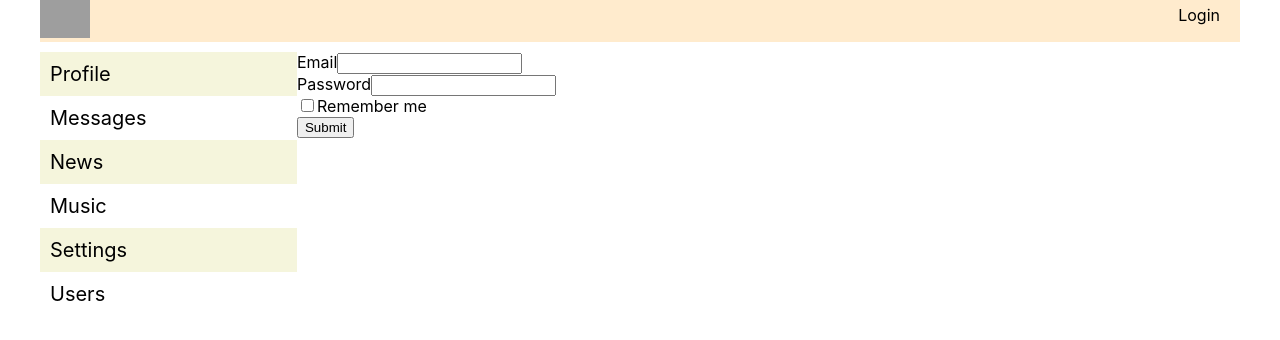
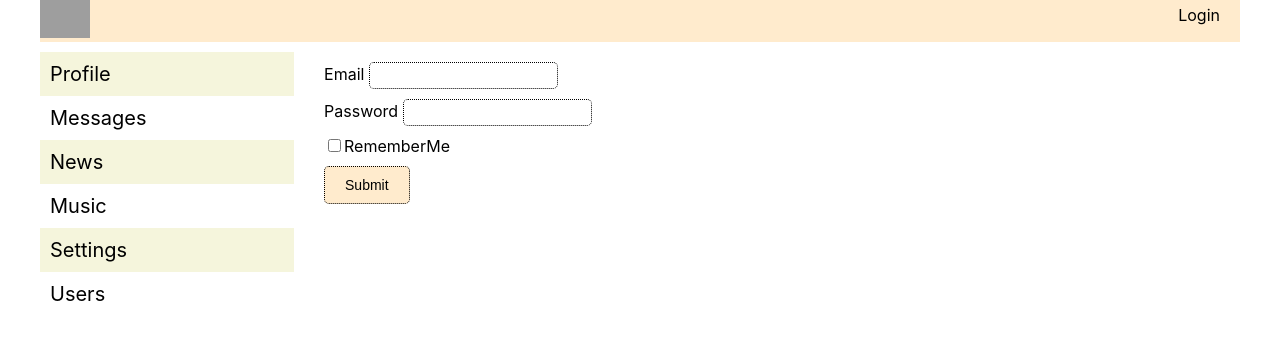
Before and after one commit to slurpgoodsoup/react-start, a React (Create React App) app: page /login in a window 1280 px wide. Shown: the top 340 px of the page. Built offline with nearby package versions, Linux system fonts and the light colour scheme; no server answers; grey boxes are pictures that could not be loaded.

Commit message:
login page

```diff
--- a/src/components/Login/Login.jsx
+++ b/src/components/Login/Login.jsx
@@ -1,7 +1,7 @@
 import React from "react";
-import { Formik } from "formik";
+import { Formik, yupToFormErrors } from "formik";
 import * as Yup from "yup";
-import { Field } from "react-final-form";
+import style from './Login.module.css'
 
 const Login = () => {
   return <div>
@@ -16,64 +16,68 @@ const LoginForm = () => {
     password: Yup.string().required('Required')
   })
 
-  return <Formik
-  initialValues = {{
+  return <div className={style.loginPage}>
+    <Formik
+      initialValues={{
         email: '',
         password: '',
         rememberMe: false
       }}
       validateOnBlur
-    onSubmit={(value) => {console.log(value)}}
+      onSubmit={(value) => console.log(value)}
       validationSchema = {validationSchema}
     >
-
-      {({values, errors, touched, handleChange, handleBlur, isValid, handleSubmit, dirty}) => (
+      {({values, errors, touched, handleChange, handleBlur, handleSubmit, dirty, isValid})=> (
         <div>
 
-          <div>
-            <label htmlFor="email">Email</label>
+        <div className={style.input}>
+          <label>Email </label>
           <input
+          name={'email'}
           type={'email'}
-            name={'email'}
           onChange={handleChange}
           onBlur={handleBlur}
           value={values.email}
           />
-              {touched.email && errors.email && <p>{errors.email}</p>}
+          {touched.email && errors.email && <p className={style.error}>{errors.email}</p>}
         </div>
-
-          <div>
-            <label htmlFor="password">Password</label>
+        <div className={style.input}>
+          <label>Password </label>
           <input
+          name={'password'}
           type={'password'}
-            name={'password'}
           onChange={handleChange}
           onBlur={handleBlur}
           value={values.password}
           />
-              {touched.password && errors.password && <p>{errors.password}</p>}
+          {touched.password && errors.password && <p className={style.error}>{errors.password}</p>}
         </div>
-
-          <div>
+        <div className={style.input}>
           <input
+          name={'rememberMe'}
           type={'checkbox'}
-            name={'rememberMe'}
-            value={values.rememberMe}
-            onChange={handleChange}/>
-            <label htmlFor="rememberMe">Remember me</label>
+          onChange={handleChange}
+          onBlur={handleBlur}
+          value={values.checkbox}
+          />
+          <label>RememberMe</label>
         </div>
 
         <div>
           <button
+          className={style.submitBtn}
           type = {'submit'}
           disabled = {!isValid && !dirty}
-            onClick = {handleSubmit}
+          onClick={handleSubmit}
           >Submit</button>
         </div>
+
         </div>
       )}
 
   </Formik>
+ </div>
+
 }
 
 
--- /dev/null
+++ b/src/components/Login/Login.module.css
@@ -0,0 +1,23 @@
+
+.error{
+    color: red;
+    margin: 2px;
+}
+.input{
+    margin: 10px 0;
+}
+.submitBtn{
+    display: block;
+    padding: 10px 20px;
+    font-size: 14px;
+    background-color: blanchedalmond;
+    border: 1px dotted black;
+    border-radius: 5px;
+    cursor: pointer;
+}
+
+.input input {
+    border: 1px dotted black;
+    border-radius: 5px;
+    padding: 5px;
+}
--- a/src/components/Nav/Nav.module.css
+++ b/src/components/Nav/Nav.module.css
@@ -1,6 +1,7 @@
 .nav {
     grid-area: n;
     min-width: 200px;
+    margin-right: 30px;
   }
 
   .navList {
```
Lines whose indentation alone changed are shown as unchanged.
